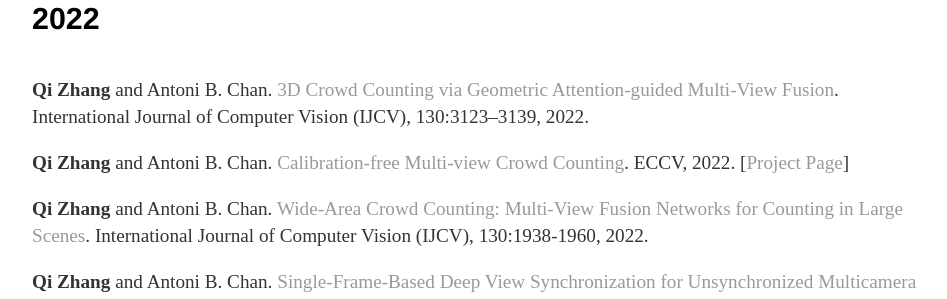
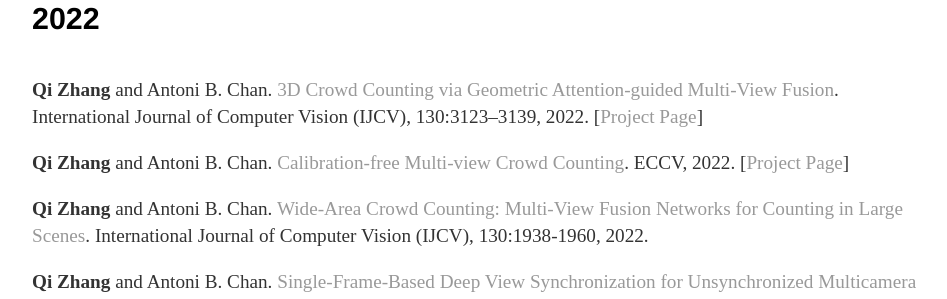
Before and after one commit to zqyq/zqyq.github.io, a Jekyll site: the page built from about/index.html, in a window 1280 px wide and 900 px high, scrolled down 1022 px. Shown: the part 181-480 px from the top of the window, without its empty margins (160-1107 px from the left). Built offline with Jekyll 4.4.1, drawn with Linux system fonts in a browser that asks for light colours.

Commit message:
Update index.html

```diff
--- a/about/index.html
+++ b/about/index.html
@@ -49,6 +49,7 @@
 		       <p><strong>Qi Zhang</strong> and Antoni B. Chan.
 				<a href="https://link.springer.com/article/10.1007/s11263-022-01685-7">3D Crowd Counting via Geometric Attention-guided Multi-View Fusion</a>.
 				 International Journal of Computer Vision (IJCV), 130:3123–3139, 2022.
+			       [<a href="http://visal.cs.cityu.edu.hk/research/aaai20-3d-counting/">Project Page</a>]
 			</p>
 			<p><strong>Qi Zhang</strong> and Antoni B. Chan.
 				<a>
```
